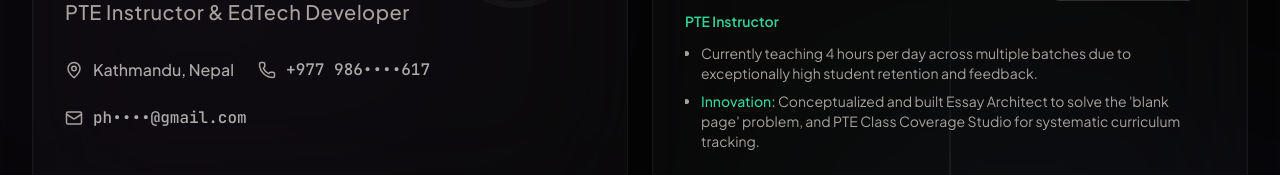
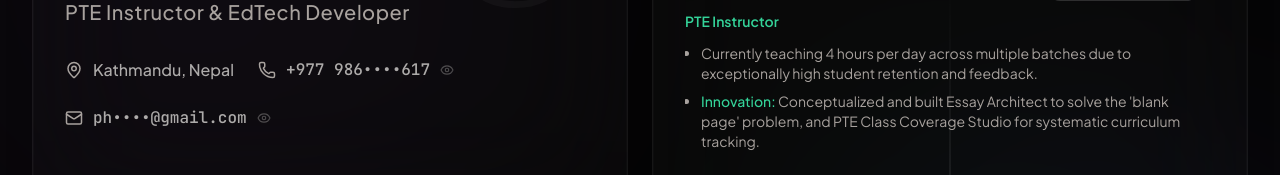
Before and after one commit to scuba3198/mumukshu-portfolio, a React (Vite) app: page / in a window 1280 px wide. Shown: the part 219-394 px from the top of the page. Built offline with nearby package versions, Linux system fonts and the light colour scheme; a web font is replaced by a local one.

Commit message:
style: make contact reveal icons always visible

```diff
--- a/src/components/Profile.tsx
+++ b/src/components/Profile.tsx
@@ -84,7 +84,7 @@ const Profile = ({ data }: ProfileProps) => {
 					>
 						<Phone size={18} className="text-stone-400 dark:text-stone-400 transition-colors" />
 						<span className="font-mono">{showPhone ? formatPhone(data.phone) : maskPhone(data.phone)}</span>
-						{showPhone ? <EyeOff size={14} className="opacity-0 group-hover/contact:opacity-50 transition-opacity" /> : <Eye size={14} className="opacity-0 group-hover/contact:opacity-50 transition-opacity" />}
+						{showPhone ? <EyeOff size={14} className="opacity-40 transition-opacity" /> : <Eye size={14} className="opacity-40 transition-opacity" />}
 						{showPhone && (
 							<a
 								href={formatPhoneHref(data.phone)}
@@ -103,7 +103,7 @@ const Profile = ({ data }: ProfileProps) => {
 					>
 						<Mail size={18} className="text-stone-400 dark:text-stone-400 transition-colors" />
 						<span className="font-mono">{showEmail ? data.email : maskEmail(data.email)}</span>
-						{showEmail ? <EyeOff size={14} className="opacity-0 group-hover/contact:opacity-50 transition-opacity" /> : <Eye size={14} className="opacity-0 group-hover/contact:opacity-50 transition-opacity" />}
+						{showEmail ? <EyeOff size={14} className="opacity-40 transition-opacity" /> : <Eye size={14} className="opacity-40 transition-opacity" />}
 						{showEmail && (
 							<a
 								href={`mailto:${data.email}`}
```
